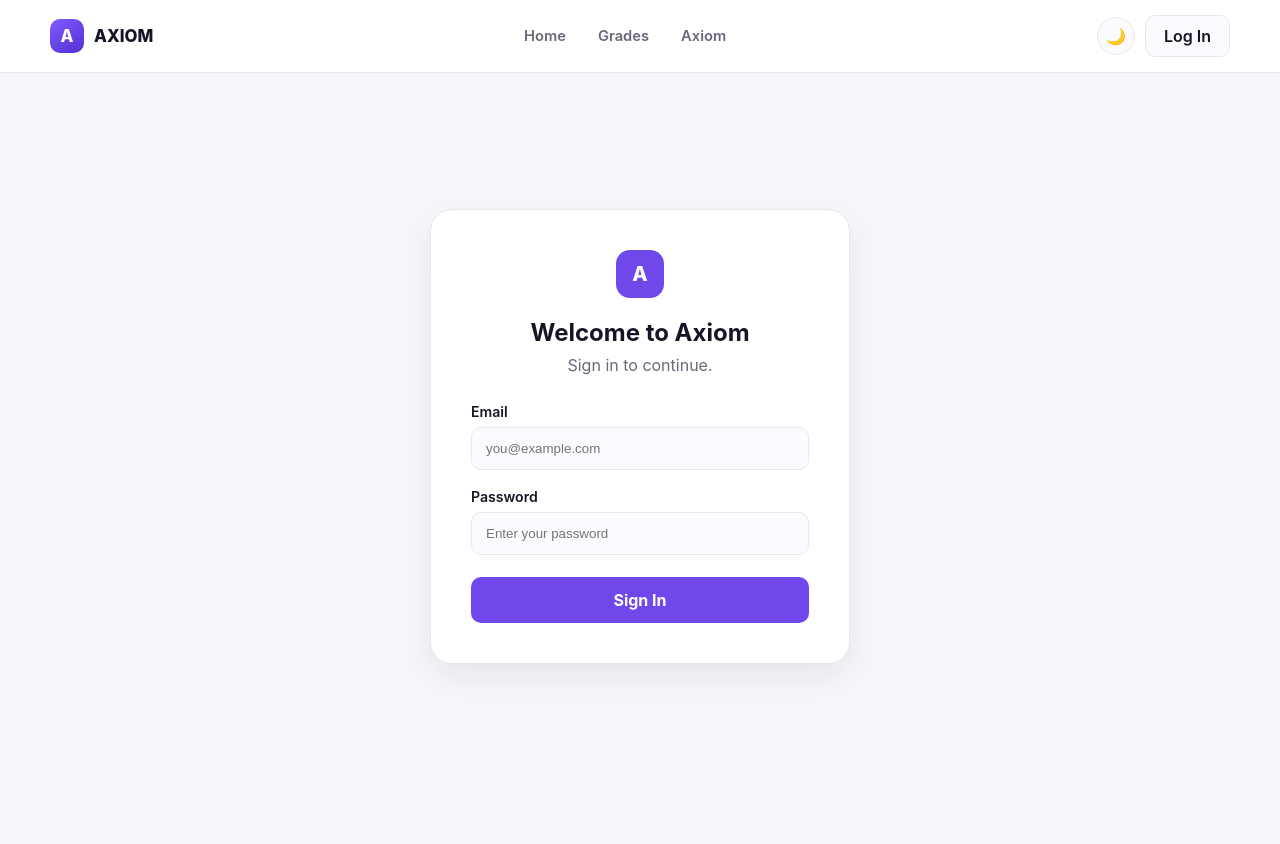
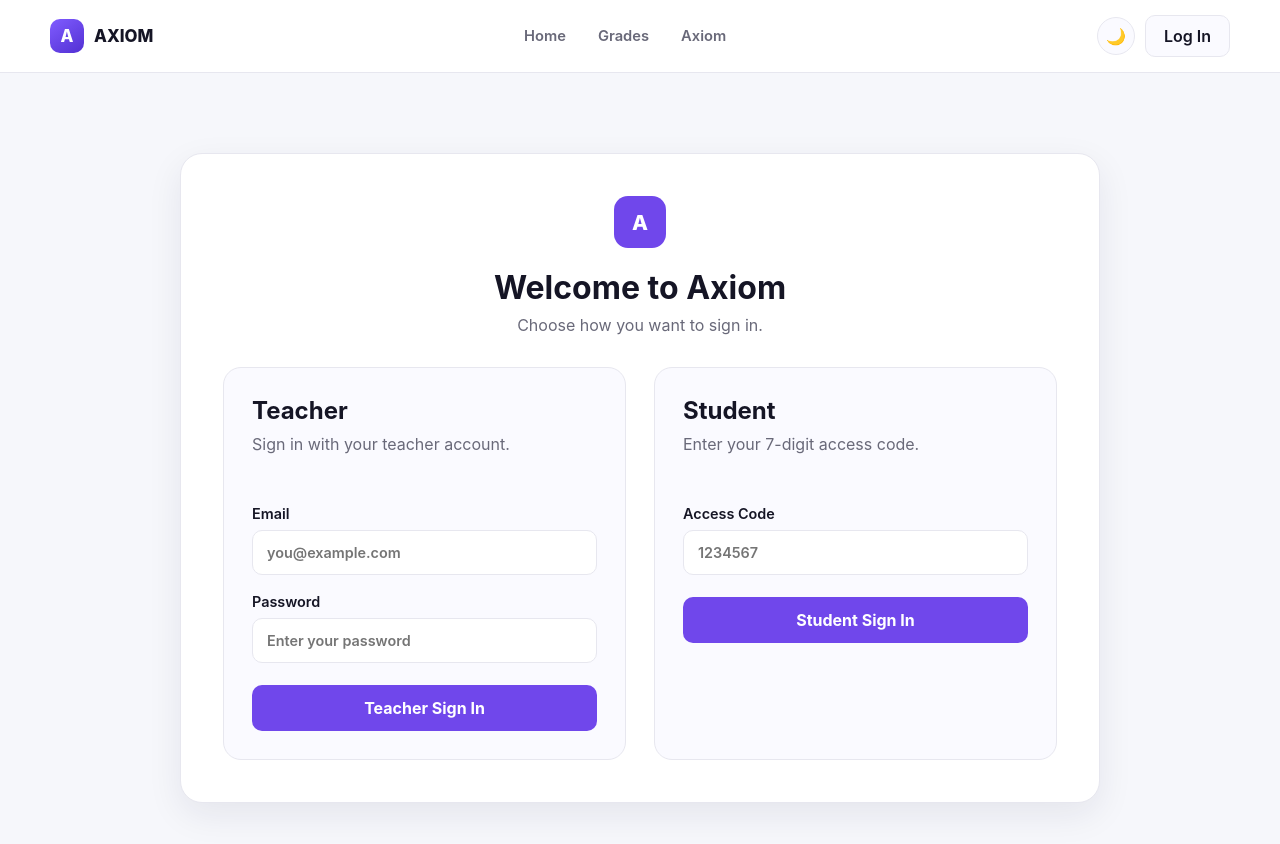
Before and after one commit to Fer76946/axiom, a React (Vite) app: page /login in a window 1280 px wide. Shown: the top 844 px of the page. Before the commit the page ends 823 px from the top, so only its background shows below. Built offline with nearby package versions, Linux system fonts and the light colour scheme; no server answers.

Commit message:
Add student access-code login

```diff
--- a/src/pages/Grades/Grades.tsx
+++ b/src/pages/Grades/Grades.tsx
@@ -1,22 +1,104 @@
+import { useEffect, useState } from "react";
+import { useNavigate } from "react-router-dom";
+import { supabase } from "../../lib/supabase";
 import "./Grades.css";
 
+type StudentSession = {
+  studentId: string;
+  studentName: string;
+  subject: string | null;
+  section: string | null;
+};
+
+type GradeRecord = {
+  grade: number | null;
+};
+
 function Grades() {
+  const navigate = useNavigate();
+
+  const storedStudent = sessionStorage.getItem("axiomStudent");
+
+  const student: StudentSession | null = storedStudent
+    ? (JSON.parse(storedStudent) as StudentSession)
+    : null;
+
+  const [grade, setGrade] = useState<number | null>(null);
+  const [loading, setLoading] = useState(true);
+  const [message, setMessage] = useState("");
+
+  useEffect(() => {
+    if (!student) {
+      navigate("/login");
+      return;
+    }
+
+    const studentId = student.studentId;
+
+    async function loadGrade() {
+      const { data, error } = await supabase
+        .from("grades")
+        .select("grade")
+        .eq("student_id", studentId)
+        .maybeSingle();
+
+      if (error) {
+        console.error("Error loading grade:", error);
+        setMessage("Could not load your grade.");
+        setLoading(false);
+        return;
+      }
+
+      const gradeRecord = data as GradeRecord | null;
+
+      setGrade(gradeRecord?.grade ?? null);
+      setLoading(false);
+    }
+
+    void loadGrade();
+  }, [navigate, student]);
+
+  if (!student) {
+    return null;
+  }
+
+  if (loading) {
+    return (
+      <section className="grades-page">
+        <p>Loading grades...</p>
+      </section>
+    );
+  }
+
   return (
     <section className="grades-page">
       <header className="grades-heading">
         <h1>My Grades</h1>
-        <p>View your current class and grade.</p>
+
+        <p>
+          Welcome, {student.studentName}. View your current class and grade.
+        </p>
       </header>
+
+      {message && <p>{message}</p>}
 
       <article className="grade-card">
         <div className="grade-card__header">
           <span>Class</span>
-          <h2>Science - 6A</h2>
+
+          <h2>
+            {student.subject && student.section
+              ? `${student.subject} - ${student.section}`
+              : "No class assigned"}
+          </h2>
         </div>
 
         <div className="grade-card__current">
           <span>Current Grade:</span>
-          <strong>92%</strong>
+
+          <strong>
+            {grade !== null ? `${grade}%` : "No grade yet"}
+          </strong>
         </div>
       </article>
     </section>
--- a/src/pages/Login/Login.css
+++ b/src/pages/Login/Login.css
@@ -2,11 +2,13 @@
   display: grid;
   min-height: calc(100vh - 170px);
   place-items: center;
+
+  padding: 32px 20px;
 }
 
 .login-card {
-  width: min(100%, 420px);
-  padding: 40px;
+  width: min(100%, 920px);
+  padding: 42px;
 
   border: 1px solid var(--color-border);
   border-radius: var(--radius-large);
@@ -19,8 +21,8 @@
 
 .login-logo {
   display: grid;
-  width: 48px;
-  height: 48px;
+  width: 52px;
+  height: 52px;
   margin: 0 auto 20px;
   place-items: center;
 
@@ -29,43 +31,89 @@
   color: white;
   background: var(--color-primary);
 
-  font-size: 1.25rem;
+  font-size: 1.3rem;
   font-weight: 800;
 }
 
 .login-card h1 {
   margin: 0 0 8px;
+  font-size: 2rem;
 }
 
 .login-card > p {
-  margin: 0 0 28px;
+  margin: 0;
   color: var(--color-text-secondary);
+}
+
+.login-options {
+  display: grid;
+  grid-template-columns: repeat(2, minmax(0, 1fr));
+  gap: 28px;
+
+  margin-top: 32px;
+}
+
+.login-panel {
+  display: flex;
+  flex-direction: column;
+
+  min-width: 0;
+  padding: 28px;
+
+  border: 1px solid var(--color-border);
+  border-radius: 18px;
+
+  background: var(--color-surface-secondary);
+
+  text-align: left;
+}
+
+.login-panel h2 {
+  margin: 0 0 8px;
+
+  font-size: 1.5rem;
+}
+
+.login-panel > p {
+  min-height: 48px;
+  margin: 0 0 24px;
+
+  color: var(--color-text-secondary);
+
+  line-height: 1.45;
 }
 
 .login-form {
   display: grid;
   gap: 18px;
-  text-align: left;
+
+  width: 100%;
 }
 
 .login-form label {
   display: grid;
-  gap: 7px;
+  gap: 8px;
 
   color: var(--color-text);
-  font-size: 0.88rem;
+
+  font-size: 0.9rem;
   font-weight: 600;
 }
 
 .login-form input {
+  box-sizing: border-box;
   width: 100%;
+  min-width: 0;
+
   padding: 13px 14px;
 
   border: 1px solid var(--color-border);
   border-radius: var(--radius-small);
 
   color: var(--color-text);
-  background: var(--color-surface-secondary);
+  background: var(--color-surface);
+
+  font: inherit;
 
   outline: none;
 }
@@ -75,16 +123,22 @@
 }
 
 .login-form button {
+  width: 100%;
   margin-top: 4px;
-  padding: 13px;
+  padding: 13px 16px;
 
   cursor: pointer;
+
+  border: none;
   border-radius: var(--radius-small);
 
   color: white;
   background: var(--color-primary);
 
+  font: inherit;
   font-weight: 700;
+
+  white-space: nowrap;
 }
 
 .login-form button:hover {
@@ -93,6 +147,48 @@
 
 .login-message {
   margin-top: 18px !important;
+
   color: var(--color-primary) !important;
+
   font-size: 0.88rem;
 }
+
+.teacher-panel {
+  order: 1;
+}
+
+.student-panel {
+  order: 2;
+}
+
+@media (max-width: 760px) {
+  .login-page {
+    padding: 24px 16px;
+  }
+
+  .login-card {
+    width: min(100%, 520px);
+    padding: 28px 20px;
+  }
+
+  .login-options {
+    grid-template-columns: 1fr;
+    gap: 20px;
+  }
+
+  .student-panel {
+    order: 1;
+  }
+
+  .teacher-panel {
+    order: 2;
+  }
+
+  .login-panel {
+    padding: 22px;
+  }
+
+  .login-panel > p {
+    min-height: auto;
+  }
+}
--- a/src/pages/Login/Login.tsx
+++ b/src/pages/Login/Login.tsx
@@ -6,12 +6,20 @@ import "./Login.css";
 function Login() {
   const [email, setEmail] = useState("");
   const [password, setPassword] = useState("");
-  const [message, setMessage] = useState("");
+
+  const [accessCode, setAccessCode] = useState("");
+
+  const [teacherMessage, setTeacherMessage] = useState("");
+  const [studentMessage, setStudentMessage] = useState("");
+
   const navigate = useNavigate();
 
-  async function handleLogin(event: React.FormEvent<HTMLFormElement>) {
+  async function handleTeacherLogin(
+    event: React.FormEvent<HTMLFormElement>,
+  ) {
     event.preventDefault();
-    setMessage("");
+
+    setTeacherMessage("");
 
     const { error } = await supabase.auth.signInWithPassword({
       email,
@@ -19,10 +27,59 @@ function Login() {
     });
 
     if (error) {
-      setMessage(error.message);
+      setTeacherMessage(error.message);
       return;
     }
+
     navigate("/");
+  }
+
+  async function handleStudentLogin(
+    event: React.FormEvent<HTMLFormElement>,
+  ) {
+    event.preventDefault();
+
+    setStudentMessage("");
+
+    const trimmedCode = accessCode.trim();
+
+    if (!/^\d{7}$/.test(trimmedCode)) {
+      setStudentMessage(
+        "Please enter a valid 7-digit access code.",
+      );
+      return;
+    }
+
+    const { data, error } = await supabase.functions.invoke(
+      "student-login",
+      {
+        body: {
+          accessCode: trimmedCode,
+        },
+      },
+    );
+
+    if (error) {
+      console.error("Student login error:", error);
+
+      setStudentMessage(
+        "Invalid access code. Please try again.",
+      );
+
+      return;
+    }
+
+    sessionStorage.setItem(
+      "axiomStudent",
+      JSON.stringify({
+        studentId: data.studentId,
+        studentName: data.studentName,
+        subject: data.subject,
+        section: data.section,
+      }),
+    );
+
+    navigate("/grades");
   }
 
   return (
@@ -31,15 +88,25 @@ function Login() {
         <div className="login-logo">A</div>
 
         <h1>Welcome to Axiom</h1>
-        <p>Sign in to continue.</p>
+        <p>Choose how you want to sign in.</p>
 
-        <form className="login-form" onSubmit={handleLogin}>
+        <div className="login-options">
+          <div className="login-panel teacher-panel">
+            <h2>Teacher</h2>
+            <p>Sign in with your teacher account.</p>
+
+            <form
+              className="login-form"
+              onSubmit={handleTeacherLogin}
+            >
               <label>
                 Email
                 <input
                   type="email"
                   value={email}
-              onChange={(event) => setEmail(event.target.value)}
+                  onChange={(event) =>
+                    setEmail(event.target.value)
+                  }
                   placeholder="you@example.com"
                   required
                 />
@@ -50,16 +117,64 @@ function Login() {
                 <input
                   type="password"
                   value={password}
-              onChange={(event) => setPassword(event.target.value)}
+                  onChange={(event) =>
+                    setPassword(event.target.value)
+                  }
                   placeholder="Enter your password"
                   required
                 />
               </label>
 
-          <button type="submit">Sign In</button>
+              <button type="submit">
+                Teacher Sign In
+              </button>
             </form>
 
-        {message && <p className="login-message">{message}</p>}
+            {teacherMessage && (
+              <p className="login-message">
+                {teacherMessage}
+              </p>
+            )}
+          </div>
+
+          <div className="login-panel student-panel">
+            <h2>Student</h2>
+            <p>Enter your 7-digit access code.</p>
+
+            <form
+              className="login-form"
+              onSubmit={handleStudentLogin}
+            >
+              <label>
+                Access Code
+                <input
+                  type="text"
+                  inputMode="numeric"
+                  maxLength={7}
+                  value={accessCode}
+                  onChange={(event) => {
+                    const numbersOnly =
+                      event.target.value.replace(/\D/g, "");
+
+                    setAccessCode(numbersOnly);
+                  }}
+                  placeholder="1234567"
+                  required
+                />
+              </label>
+
+              <button type="submit">
+                Student Sign In
+              </button>
+            </form>
+
+            {studentMessage && (
+              <p className="login-message">
+                {studentMessage}
+              </p>
+            )}
+          </div>
+        </div>
       </div>
     </section>
   );
--- a/src/pages/Teacher/Teacher.css
+++ b/src/pages/Teacher/Teacher.css
@@ -160,11 +160,17 @@
 
 .student-row {
   display: grid;
-  grid-template-columns: 1.2fr 1fr 120px auto;
+  grid-template-columns:
+    minmax(140px, 1.2fr)
+    minmax(180px, 1fr)
+    140px
+    100px
+    auto;
+
   align-items: center;
   gap: 20px;
 
-  padding: 14px 16px;
+  padding: 16px;
 
   border: 1px solid rgba(255, 255, 255, 0.08);
   border-radius: 12px;
@@ -285,11 +291,14 @@
 
 .student-actions {
   display: flex;
+  align-items: center;
+  justify-content: flex-end;
   gap: 10px;
+  white-space: nowrap;
 }
 
 .delete-student-button {
-  background: #dc2626;
+  background: hsl(0, 75%, 50%);
   color: white;
   border: none;
   padding: 0.6rem 1rem;
@@ -298,5 +307,15 @@
 }
 
 .delete-student-button:hover {
-  background: #b91c1c;
+  background: hsl(0, 75%, 36%);
 }
+
+@media (max-width: 900px) {
+  .student-row {
+    grid-template-columns: 1fr 1fr;
+  }
+
+  .student-actions {
+    justify-content: flex-start;
+  }
+}
```
Lines whose indentation alone changed are shown as unchanged.
